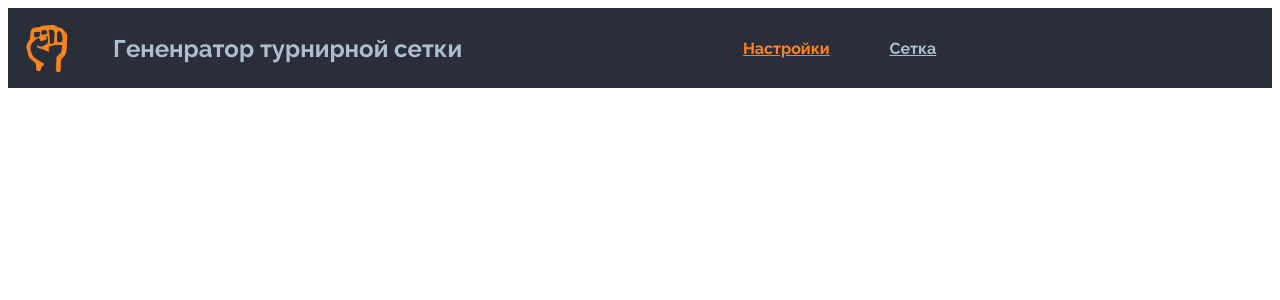
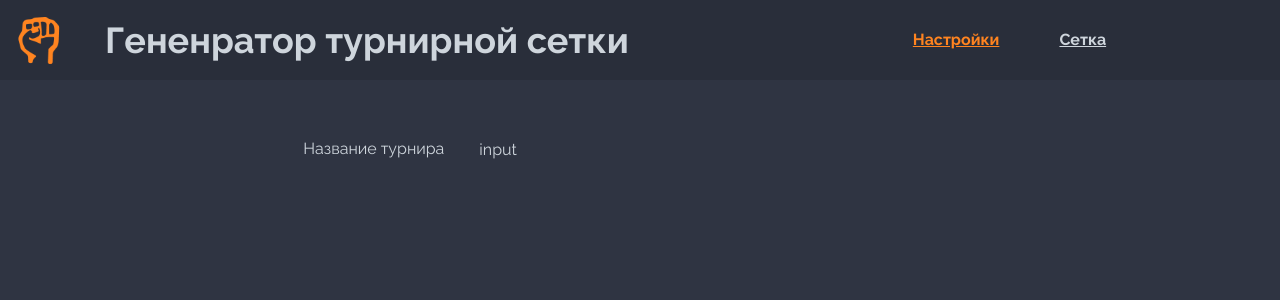
Before and after one commit to App-Ju/BracketGenerator, a Vue app: page / in a window 1280 px wide. Shown: the top 300 px of the page. Built offline with nearby package versions, Linux system fonts and the light colour scheme; what @egalteam/widget-library would draw is missing.

Commit message:
added component FormItem

```diff
--- a/src/assets/style/variables.scss
+++ b/src/assets/style/variables.scss
@@ -1,10 +1,12 @@
 @import url('https://fonts.googleapis.com/css2?family=Raleway:wght@400;500;700&display=swap');
+
+$header-height: 80px;
 
 // colors
 $main-color: #ff8420;
-$text-color: #adbece;
+$text-color: #ced5dc;
 $header-color: #292e3a;
-$background-color: #2b303d;
+$background-color: #2f3442;
 $item-background-color: #23252d;
 
 
--- /dev/null
+++ b/src/components/FormItem.vue
@@ -0,0 +1,50 @@
+<template>
+  <div class="form-item">
+    <div class="form-item__title">
+      <slot name="title" />
+    </div>
+    <div class="form-item__content">
+      <slot name="content" />
+    </div>
+  </div>
+</template>
+
+<script lang="ts">
+import { defineComponent } from "vue";
+
+export default defineComponent({
+  name: "FormItem",
+});
+</script>
+
+<style lang="scss" scoped>
+@import "@/assets/style/variables.scss";
+
+$title-width: 230px;
+
+.form-item {
+  display: flex;
+  align-items: start;
+  width: 100%;
+  height: fit-content;
+  margin-bottom: 15px;
+  color: $text-color;
+
+  &__title {
+    display: flex;
+    justify-content: end;
+    width: $title-width;
+    min-height: 29px;
+    padding-top: 11px;
+    padding-right: 20px;
+  }
+
+  &__content {
+    display: flex;
+    align-items: center;
+    min-height: 40px;
+    width: calc(100% - #{$title-width});
+    padding-left: 15px;
+  }
+}
+</style>
--- a/src/main.ts
+++ b/src/main.ts
@@ -4,4 +4,6 @@ import router from "./router";
 import egalWidgets from "@egalteam/widget-library";
 import "@egalteam/widget-library/dist/style.css";
 
+import "@/assets/style/global.scss";
+
 createApp(App).use(router).use(egalWidgets).mount("#app");
--- a/src/views/SettingsView.vue
+++ b/src/views/SettingsView.vue
@@ -1,13 +1,21 @@
 <template>
-  <div class="settings"></div>
+  <div class="settings">
+    <div class="container">
+      <FormItem>
+        <template v-slot:title>Название турнира</template>
+        <template v-slot:content> input </template>
+      </FormItem>
+    </div>
+  </div>
 </template>
 
 <script lang="ts">
 import { defineComponent } from "vue";
+import FormItem from "@/components/FormItem.vue";
 
 export default defineComponent({
   name: "SettingsView",
-  components: {},
+  components: { FormItem },
   props: {},
   data() {
     return {};
@@ -16,3 +24,21 @@ export default defineComponent({
   methods: {},
 });
 </script>
+
+<style lang="scss" scoped>
+@import "@/assets/style/variables.scss";
+
+.settings {
+  min-height: calc(100vh - #{$header-height});
+  height: fit-content;
+  background: $background-color;
+  padding-top: 50px;
+
+  .container {
+    width: 65vw;
+    height: 100%;
+    margin: 0 auto;
+    //background: #e3ded9;
+  }
+}
+</style>
```
